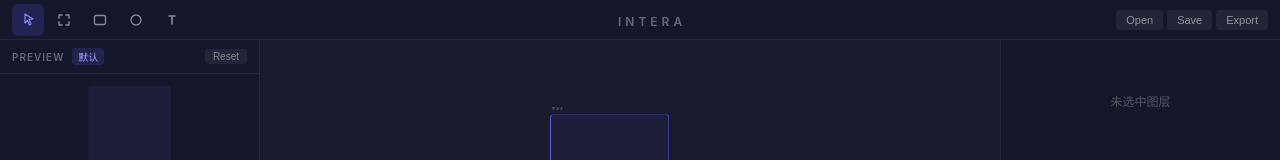
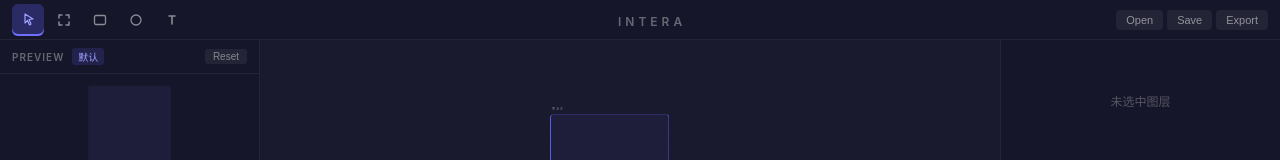
Before and after one commit to kenefe/Intera, a Vue app: page / in a window 1280 px wide. Shown: the top 160 px of the page. Built offline with nearby package versions, Linux system fonts and the light colour scheme.

Commit message:
polish: 描边默认 2px + 工具激活态视觉增强
- 描边开启默认 strokeWidth 1→2
- .tool-btn.active: 加深背景 + 底部蓝色下划线，与 StateBar 风格统一

```diff
--- a/src/App.vue
+++ b/src/App.vue
@@ -137,7 +137,7 @@ onUnmounted(() => {
 }
 
 .tool-btn:hover { background: rgba(255, 255, 255, 0.06); color: #fff; }
-.tool-btn.active { background: rgba(91, 91, 240, 0.2); color: #8888ff; }
+.tool-btn.active { background: rgba(91, 91, 240, 0.3); color: #a0a0ff; box-shadow: inset 0 -2px 0 #7070ff; }
 
 /* ── 工具图标 (覆盖 LayerIcon 类型配色，继承按钮状态色) ── */
 .tool-icon { width: 16px; height: 16px; }
--- a/src/components/panels/PropertiesPanel.vue
+++ b/src/components/panels/PropertiesPanel.vue
@@ -235,7 +235,7 @@ function onToggleStroke(): void {
   if (strokeEnabled.value) {
     set({ stroke: 'none', strokeWidth: 0 })
   } else {
-    set({ stroke: '#000000', strokeWidth: 1 })
+    set({ stroke: '#000000', strokeWidth: 2 })
   }
   onEditEnd()
 }
```
